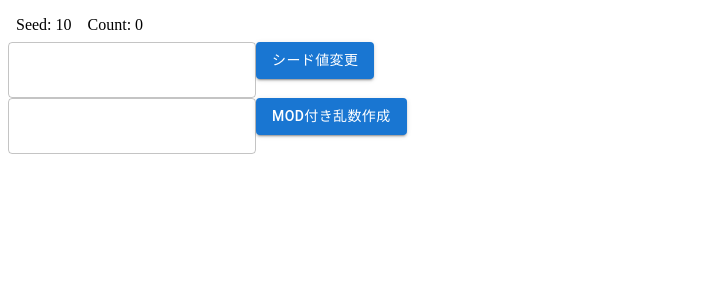
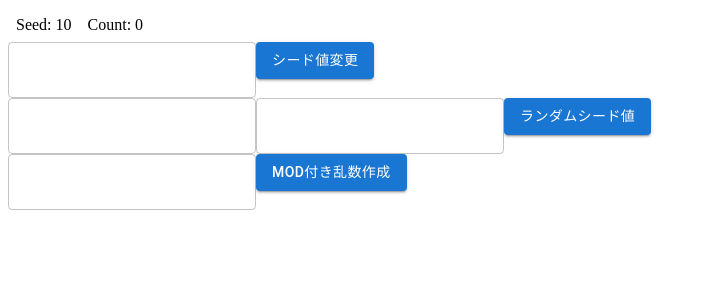
Before and after one commit to chomonolis/srd, a React (Create React App) app: page / in a window 1280 px wide. Shown: the top 300 px of the page, without its empty margins (0-707 px from the left). Built offline with nearby package versions, Linux system fonts and the light colour scheme.

Commit message:
OutputRandにSetSeedRandomを連結

```diff
--- a/src/component/OutputRand.tsx
+++ b/src/component/OutputRand.tsx
@@ -5,6 +5,7 @@ import SeedInput from './SeedInput';
 import SetMod from './SetMod';
 import XorsInfo from './XorsInfo';
 import OutputResult, { Result } from './OutputResult';
+import SetSeedRandom from './SetSeedRandom';
 
 const OutputRand = () => {
   const [xors, setXors] = useState<XORShift>(new XORShift(10));
@@ -25,6 +26,7 @@ const OutputRand = () => {
     <>
       <XorsInfo xors={xors} />
       <SeedInput setXors={setXors} />
+      <SetSeedRandom setXors={setXors} />
       <SetMod callbackFunc={modRandCallback} />
       {results.map((result, idx) => {
         return <OutputResult key={idx} result={result} />;
```
